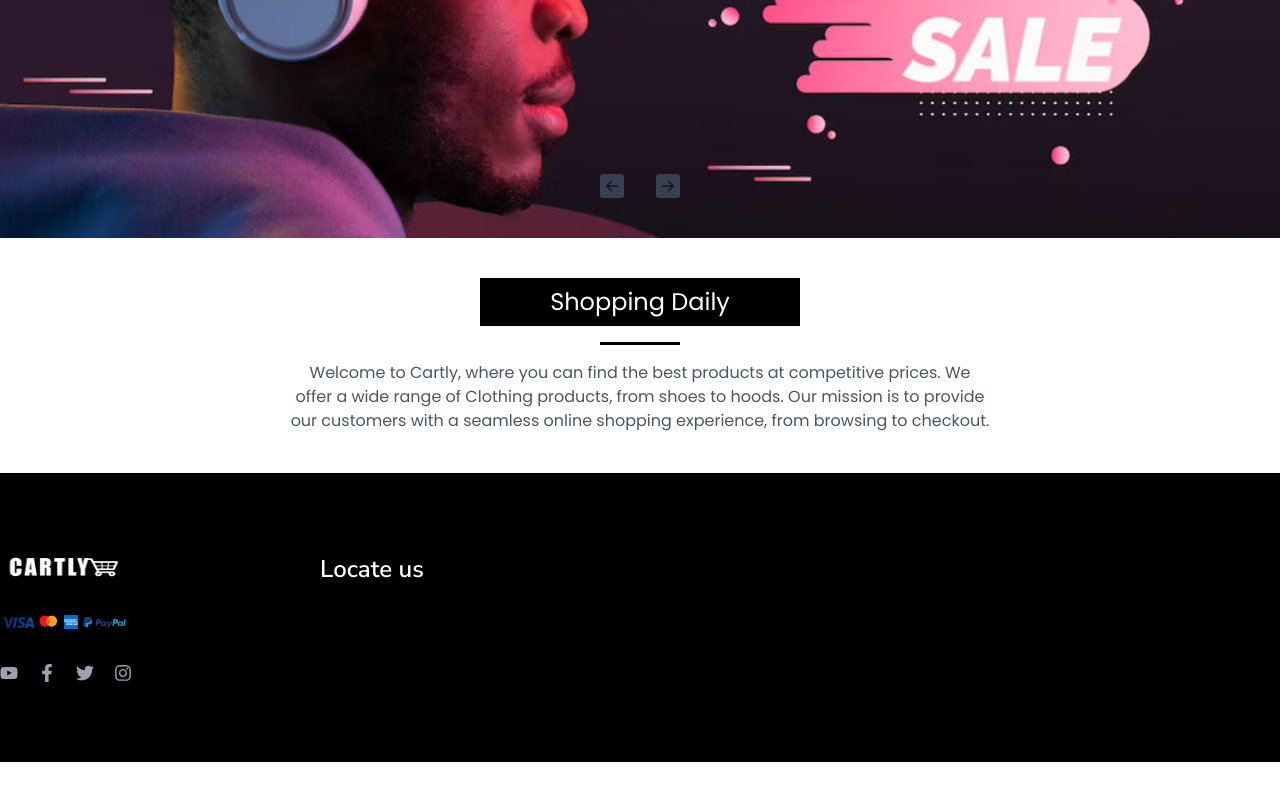
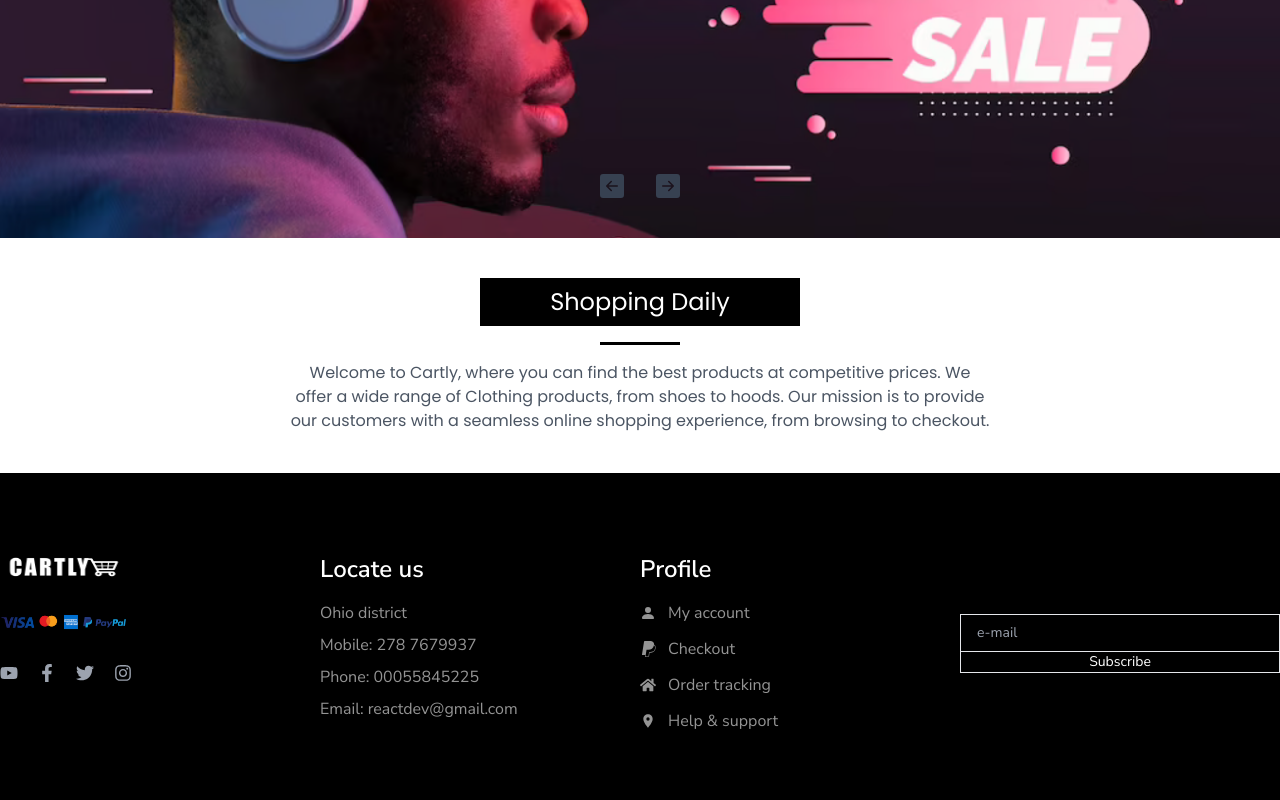
Before and after one commit to leinyuy/Ecommerce, a React (Create React App) app in the folder dre-commerce/: page /cart in a window 1280 px wide. Shown: the part 342-1142 px from the top of the page. Before the commit the page ends 1104 px from the top, so only its background shows below. Built offline with nearby package versions, Linux system fonts and the light colour scheme.

Commit message:
done with the footer

```diff
--- a/dre-commerce/src/components/Footer.jsx
+++ b/dre-commerce/src/components/Footer.jsx
@@ -1,26 +1,68 @@
 import React from 'react'
 import { logoLight, paymentLogo } from '../assets';
-import { FaFacebookF, FaTwitter, FaInstagram, FaYoutube, Fahome, } from 'react-icons/fa';
-
+import { FaFacebookF, FaTwitter, FaInstagram, FaYoutube, FaHome, } from 'react-icons/fa';
+import {BsPersonFill, BsPaypal,} from 'react-icons/bs'
+import {MdLocationOn} from 'react-icons/md'
 
 const Footer = () => {
   return (
-    <div className='bg-black text-[#949494] py-20 font-titleFont'>
-          <div className='max-w-screen-xl mx-auto grid grid-cols-4'>
-              <div className='flex flex-col gap-7'>
-                  <img className='w-32 h-7' src={logoLight} alt="logoLight" />
-                  <img className='w-32' src={paymentLogo} alt="payment logo" />
-                  <div className='flex gap-5 text-lg text-gray-400'>
-                      <FaYoutube className='hover:text-white duration-300 cursor-pointer' />
-                      <FaFacebookF className='hover:text-white duration-300 cursor-pointer'/>
-                      <FaTwitter className='hover:text-white duration-300 cursor-pointer'/>
-                      <FaInstagram className='hover:text-white duration-300 cursor-pointer'/>
-                  </div>
-              </div>
-              <h2 className='text-2xl font-semibold text-white mb-4'>Locate us</h2>
+    <div className="bg-black text-[#949494] py-20 font-titleFont">
+      <div className="max-w-screen-xl mx-auto grid grid-cols-4">
+        <div className="flex flex-col gap-7">
+          <img className="w-32 h-7" src={logoLight} alt="logoLight" />
+          <img className="w-32" src={paymentLogo} alt="payment logo" />
+          <div className="flex gap-5 text-lg text-gray-400">
+            <FaYoutube className="hover:text-white duration-300 cursor-pointer" />
+            <FaFacebookF className="hover:text-white duration-300 cursor-pointer" />
+            <FaTwitter className="hover:text-white duration-300 cursor-pointer" />
+            <FaInstagram className="hover:text-white duration-300 cursor-pointer" />
+          </div>
+        </div>
+        <div>
+          <h2 className="text-2xl font-semibold text-white mb-4">Locate us</h2>
+          <div className="text-base flex flex-col gap-2">
+            <p>Ohio district</p>
+            <p>Mobile: 278 7679937</p>
+            <p>Phone: 00055845225</p>
+            <p>Email: reactdev@gmail.com</p>
+          </div>
+        </div>
+        <div>
+          <h2 className="text-2xl font-semibold text-white mb-4">Profile</h2>
+          <div className='flex flex-col gap-3'>
+            <p className="flex items-center gap-3 hover:text-white duration-300 cursor-pointer">
+              <span>
+                <BsPersonFill />
+              </span>
+              My account
+            </p>
+            <p className="flex items-center gap-3 hover:text-white duration-300 cursor-pointer">
+              <span>
+                <BsPaypal />
+              </span>
+              Checkout
+            </p>
+            <p className="flex items-center gap-3 hover:text-white duration-300 cursor-pointer">
+              <span>
+                <FaHome />
+              </span>
+              Order tracking
+            </p>
+            <p className="flex items-center gap-3 hover:text-white duration-300 cursor-pointer">
+              <span>
+                <MdLocationOn />
+              </span>
+              Help & support
+            </p>
+          </div>
+        </div>
+        <div className='flex flex-col justify-center'>
+          <input className='bg-transparent border px-4 py-2 text-sm' type="text" placeholder='e-mail'/>
+          <button className='text-sm border text-white border-t-0 hover:bg-gray-900 active:bg-white active:text-black'>Subscribe</button>
+        </div>
       </div>
     </div>
-  )
+  );
 }
 
 export default Footer;
```
